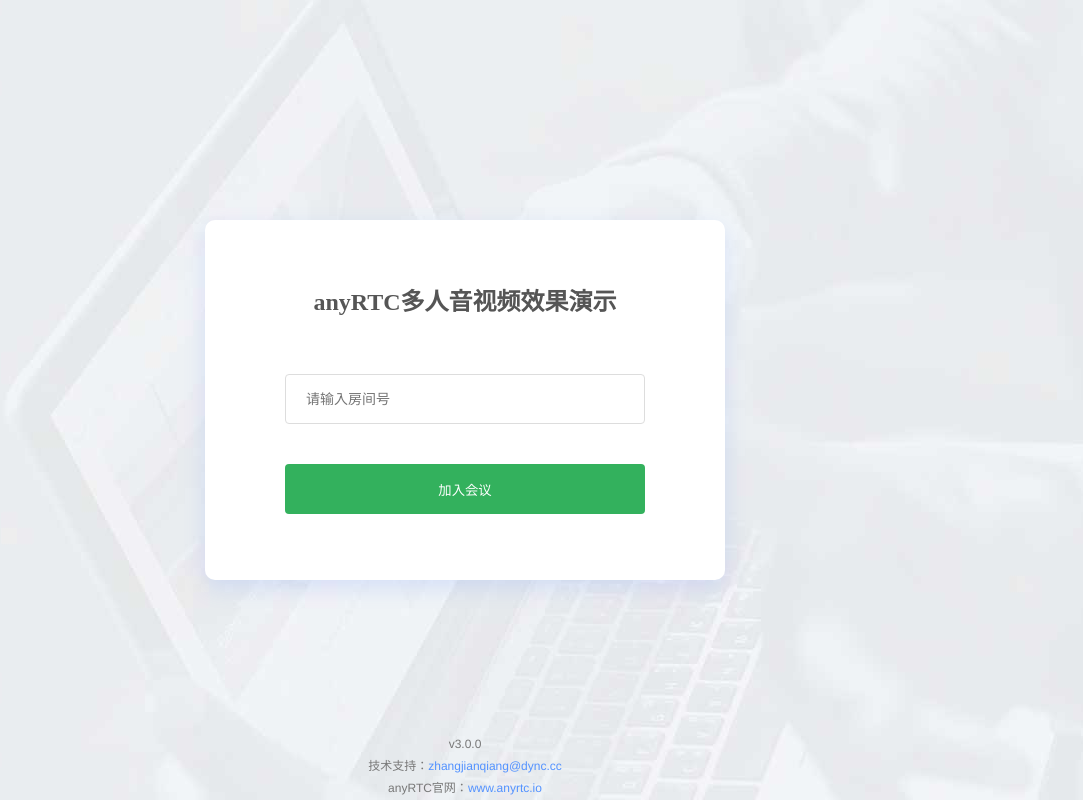
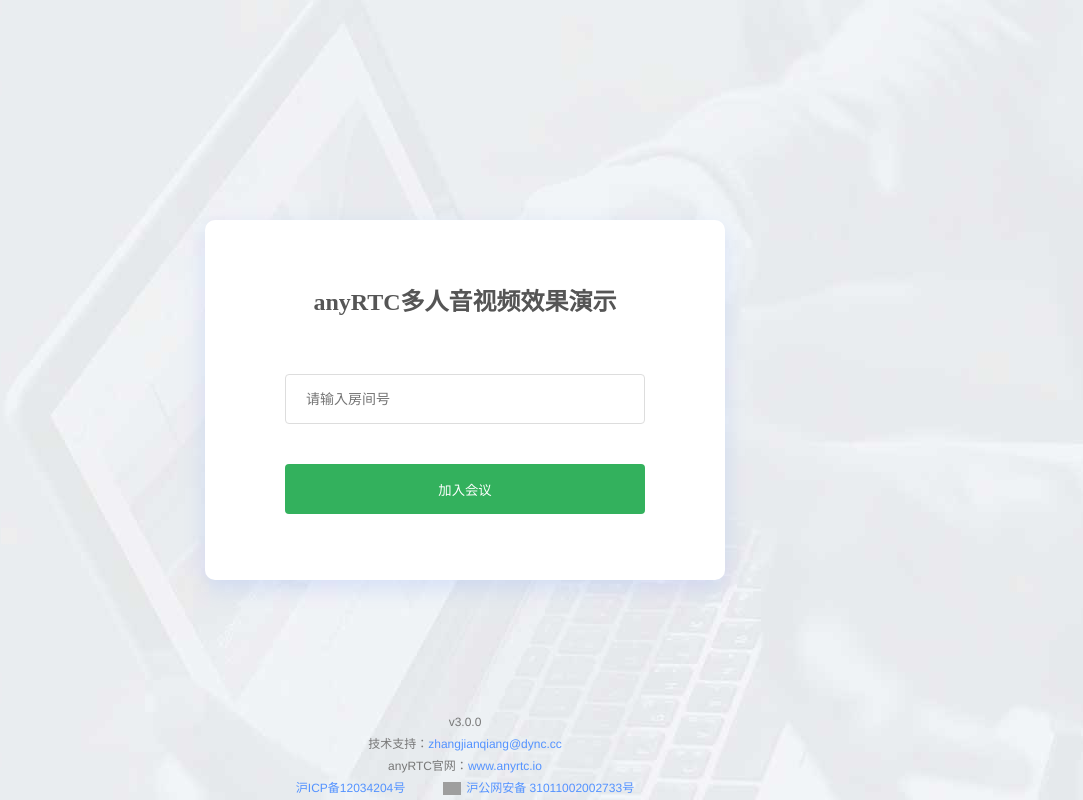
Before and after one commit to anyrtcIO-Community/anyRTC-Meeting-Web, a Vue app: page / in a window 1280 px wide. Shown: the whole page, without its empty margins (175-1258 px from the left). Built offline with nearby package versions, Linux system fonts and the light colour scheme; grey boxes are pictures that could not be loaded.

Commit message:
更新SDK和依赖

```diff
--- a/src/views/Join.vue
+++ b/src/views/Join.vue
@@ -13,6 +13,10 @@
         <div class="meet-footer_item">v3.0.0</div>
         <div class="meet-footer_item">技术支持：<a href="">zhangjianqiang@dync.cc</a></div>
         <div class="meet-footer_item">anyRTC官网：<a href="https://www.anyrtc.io" target="_blank">www.anyrtc.io</a></div>
+        <div class="meet-footer_item">
+          <span><a data-v-3e91617f="" href="http://www.miitbeian.gov.cn" target="_blank">沪ICP备12034204号</a></span>
+          <span style="margin-left: 18px;"><a data-v-3e91617f="" target="_blank" href="http://www.beian.gov.cn/portal/registerSystemInfo?recordcode=31011002002733"><img src="https://console.anyrtc.io/static/img/gongan_logo.d0289dc0.png" style="padding: 0px 5px 0px 20px; vertical-align: bottom; width: 18px;">沪公网安备 31011002002733号</a></span>
+        </div>
       </div>
     </div>
   </div>
--- a/src/views/Meeting.vue
+++ b/src/views/Meeting.vue
@@ -112,7 +112,7 @@
       audioMeet: false,
       autoBitrate: true,//默认true，true为根据网络状况自适应码流，false为强制指定码率
       // videoProfile: 'ARVideoProfile1080P',
-      videoProfile: 'ARVideoProfile720P',
+      videoProfile: 'ARVideoProfile360P',
     });
 
     Meet.configServer(config.RTC_SERVER_URL);
@@ -198,7 +198,7 @@
             '1. 请检查是否安装"anyRTC-ScreenShare"屏幕共享插件,如果没有请点击https://chrome.google.com/webstore/detail/anyrtc-screenshare/daiabbkkhgegdmhfpocaakcgbajnkgbp?hl=zh-CN下载\n' +
             '2. 安装了屏幕共享插件，但是没有启用该插件。\n' +
             '说明：\n火狐浏览器或谷歌版本72以上无需安装插件。\n' +
-            '360、QQ平台也有对应的插件下次。');
+            '360、QQ平台也有对应的插件下载。');
           }
           else if (e === 'no-support') {
             that.Meet.closeShare(0);
@@ -288,6 +288,9 @@
         e.mediaRender.id = "myVideo";
         this.$refs.myVideoView.appendChild(e.mediaRender);
         Meet.joinRTC(that.roomId);
+      }).catch(err => {
+        console.log('打开摄像头失败：', err);
+        throw err;
       });
     });
   },
--- a/vue.config.js
+++ b/vue.config.js
@@ -1,4 +1,7 @@
 module.exports = {
   lintOnSave: false,
-  publicPath: "/ar-meet/"
+  publicPath: "/ar-meet/",
+  devServer: {
+    https: true
+  }
 };
```
Also changed, not shown: package.json (+10 -11 lines).
